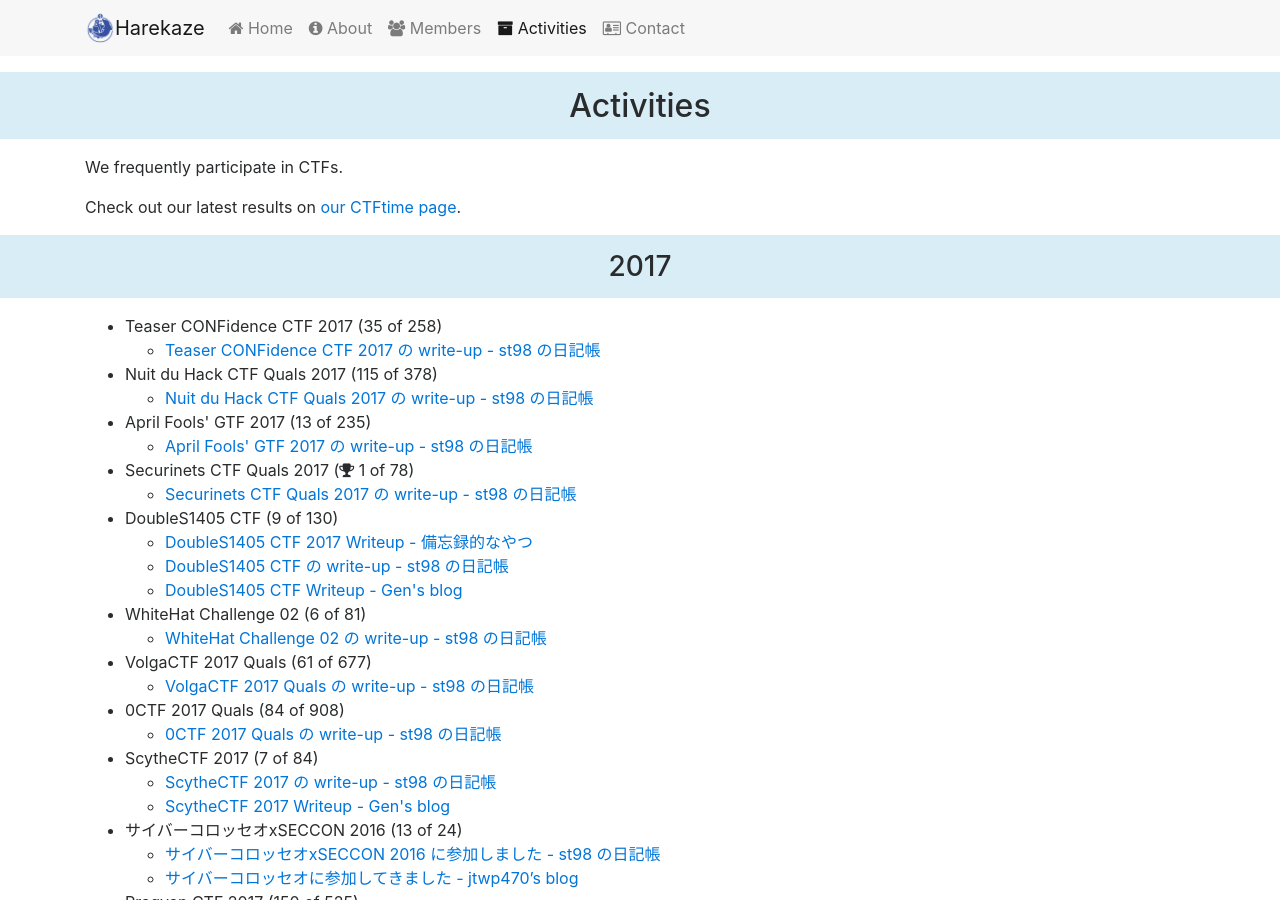
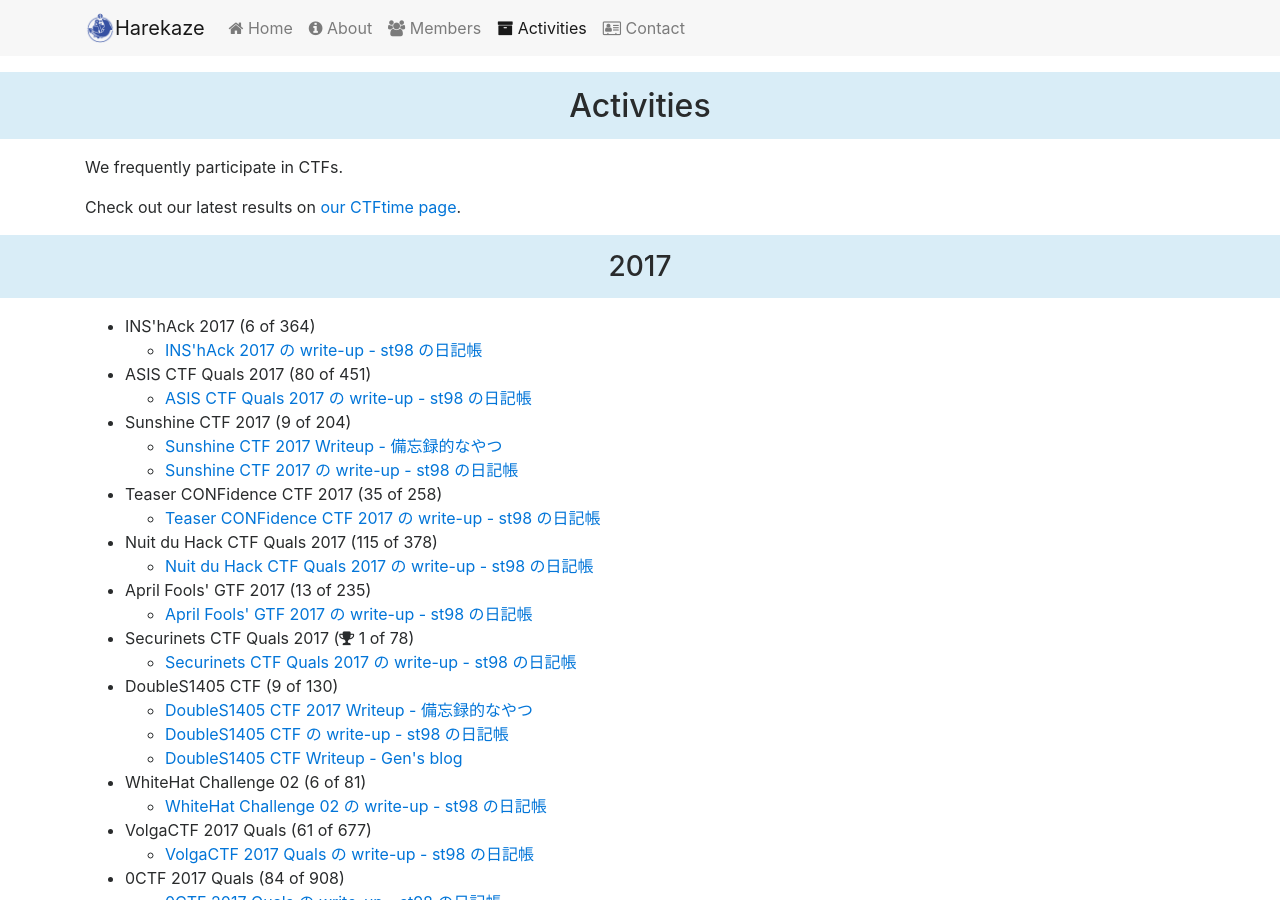
Before and after one commit to TeamHarekaze/TeamHarekaze.github.io, a Jekyll site: the page built from activities.html, in a window 1280 px wide and 900 px high. Built offline with Jekyll 4.4.1, drawn with Linux system fonts in a browser that asks for light colours; nearby versions of some CDN libraries.

Commit message:
Add some write-ups

```diff
--- a/_data/activities.yml
+++ b/_data/activities.yml
@@ -1,5 +1,25 @@
 - year: 2017
   ctfs:
+    - name: "INS'hAck 2017"
+      rank: 6
+      participants: 364
+      writeups:
+        - title: "INS'hAck 2017 の write-up - st98 の日記帳"
+          url: "https://st98.github.io/diary/posts/2017-04-10-inshack-2017.html"
+    - name: "ASIS CTF Quals 2017"
+      rank: 80
+      participants: 451
+      writeups:
+        - title: "ASIS CTF Quals 2017 の write-up - st98 の日記帳"
+          url: "https://st98.github.io/diary/posts/2017-04-10-asis-ctf-quals-2017.html"
+    - name: "Sunshine CTF 2017"
+      rank: 9
+      participants: 204
+      writeups:
+        - title: "Sunshine CTF 2017 Writeup - 備忘録的なやつ"
+          url: "http://hiww.hatenablog.com/entry/2017/04/09/Sunshine_CTF_2017_Writeup"
+        - title: "Sunshine CTF 2017 の write-up - st98 の日記帳"
+          url: "https://st98.github.io/diary/posts/2017-04-10-sunshine-ctf-2017.html"
     - name: "Teaser CONFidence CTF 2017"
       rank: 35
       participants: 258
```
